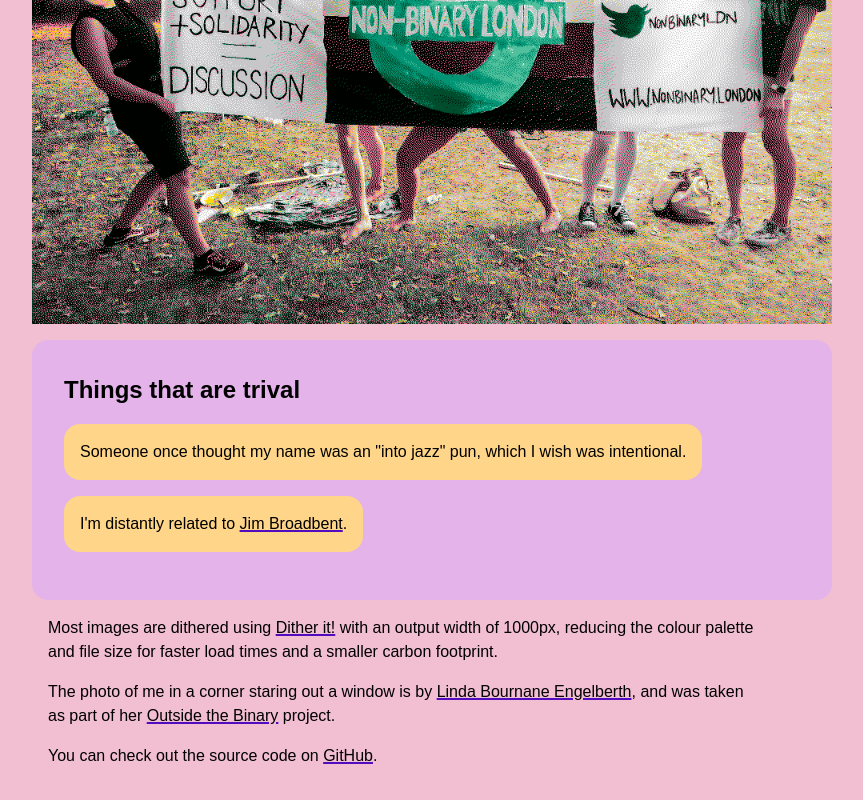
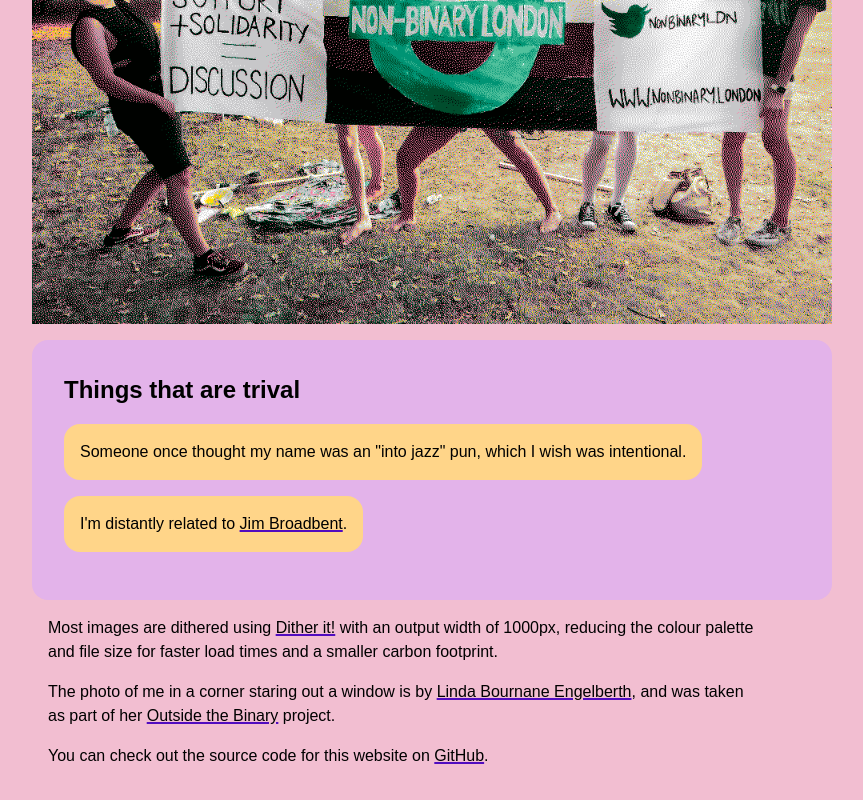
Before and after one commit to yndajas/simple-website, a website: page index.html in a window 1280 px wide. Shown: the part 5137-5937 px from the top of the page, without its empty margins (208-1071 px from the left). Drawn offline with Linux system fonts and the light colour scheme.

Commit message:
Clarify source code link

```diff
--- a/index.html
+++ b/index.html
@@ -262,7 +262,7 @@
         project.
       </p>
       <p>
-        You can check out the source code on
+        You can check out the source code for this website on
         <a
           href="https://github.com/yndajas/simple-website"
           aria-label="GitHub repository containing the source code for this website"
```
